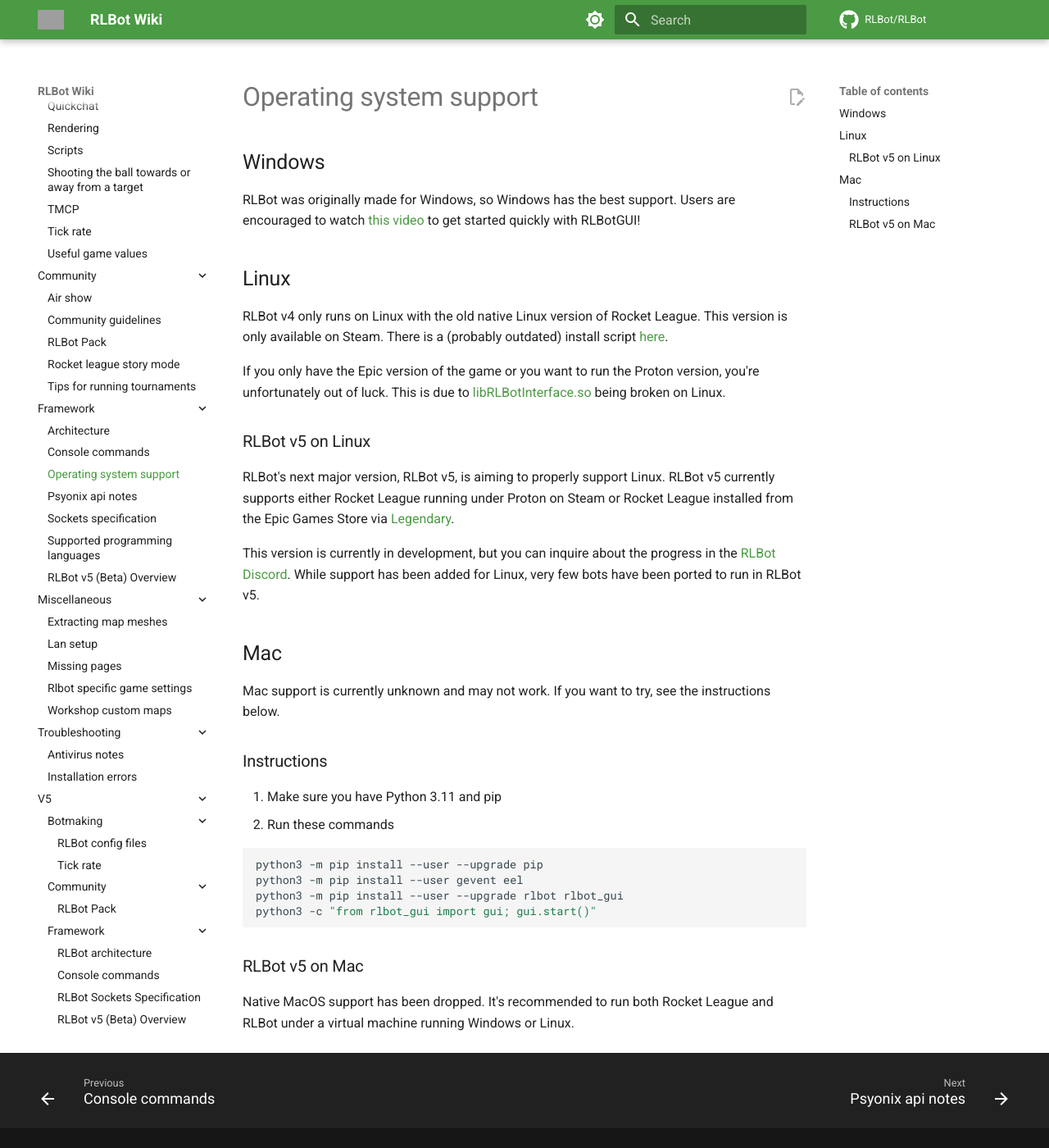
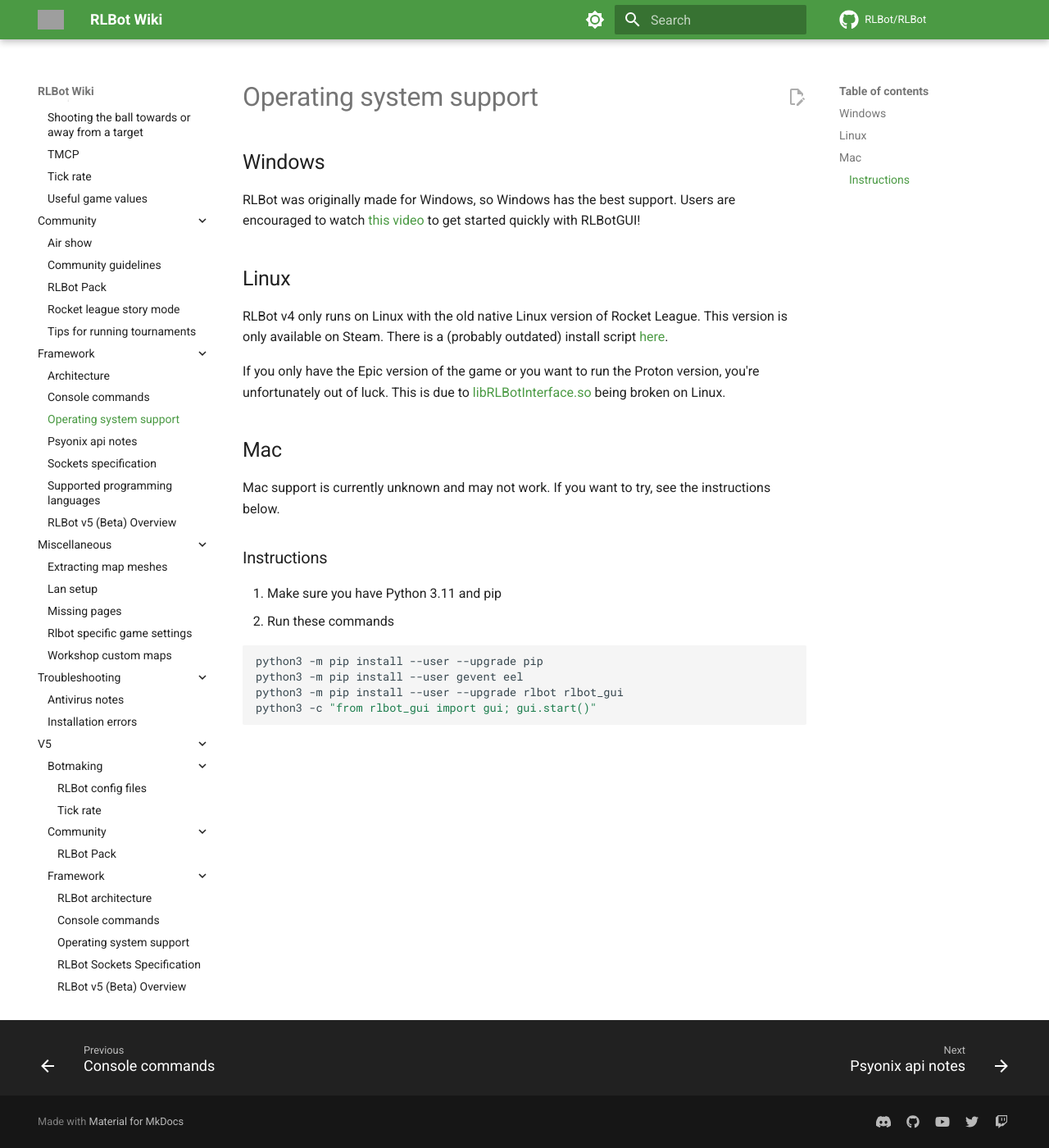
Before and after one commit to RLBot/wiki, an MkDocs documentation site: the page built from docs/framework/operating-system-support.md, in a window 1280 px wide and 1400 px high. Shown: the whole window at 82% size. Built offline with MkDocs 1.6.1 and Material for MkDocs 9.7.7, drawn with Linux system fonts in a browser that asks for light colours; comment, search, counter and statistics services are not loaded; grey boxes are pictures that could not be loaded.

Commit message:
OS support

````diff
--- a/docs/framework/operating-system-support.md
+++ b/docs/framework/operating-system-support.md
@@ -7,14 +7,6 @@
 RLBot v4 only runs on Linux with the old native Linux version of Rocket League. This version is only available on Steam. There is a (probably outdated) install script [here](https://github.com/RLBot/RLBotGUI/tree/master/linux-install).
 
 If you only have the Epic version of the game or you want to run the Proton version, you're unfortunately out of luck. This is due to [libRLBotInterface.so](https://github.com/RLBot/RLBot/blob/master/src/main/python/rlbot/dll/libRLBotInterface.so) being broken on Linux.
-
-### RLBot v5 on Linux
-
-RLBot's next major version, RLBot v5, is aiming to properly support Linux.
-RLBot v5 currently supports either Rocket League running under Proton on Steam or
-Rocket League installed from the Epic Games Store via [Legendary](https://github.com/derrod/legendary).
-
-This version is currently in development, but you can inquire about the progress in the [RLBot Discord](https://discord.gg/zbaAKPt). While support has been added for Linux, very few bots have been ported to run in RLBot v5.
 
 ## Mac
 
@@ -31,8 +23,3 @@
 python3 -m pip install --user --upgrade rlbot rlbot_gui
 python3 -c "from rlbot_gui import gui; gui.start()"
 ```
-
-### RLBot v5 on Mac
-
-Native MacOS support has been dropped. It's recommended to run both Rocket League
-and RLBot under a virtual machine running Windows or Linux.
````
Also changed, not shown: docs/v5/framework/operating-system-support.md (added, +13 -0 lines).
